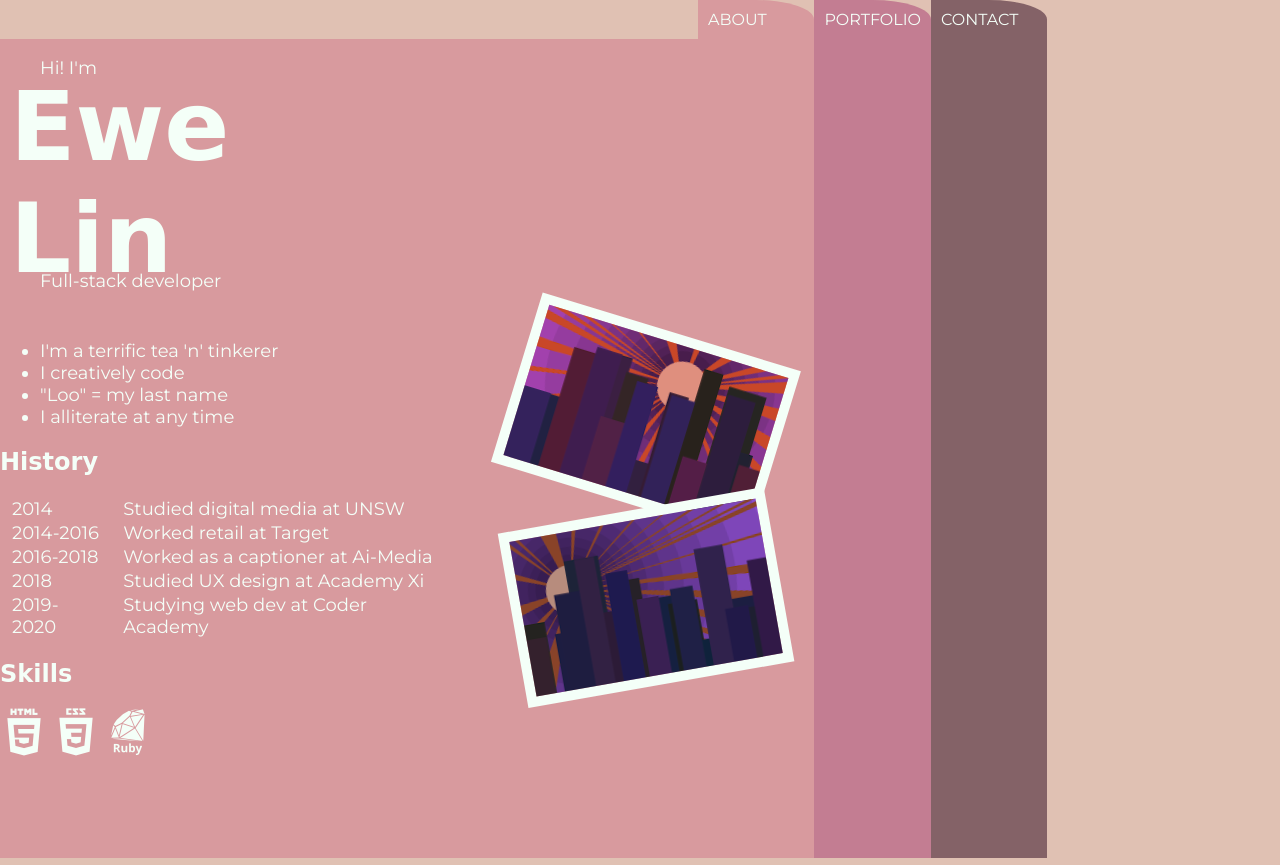
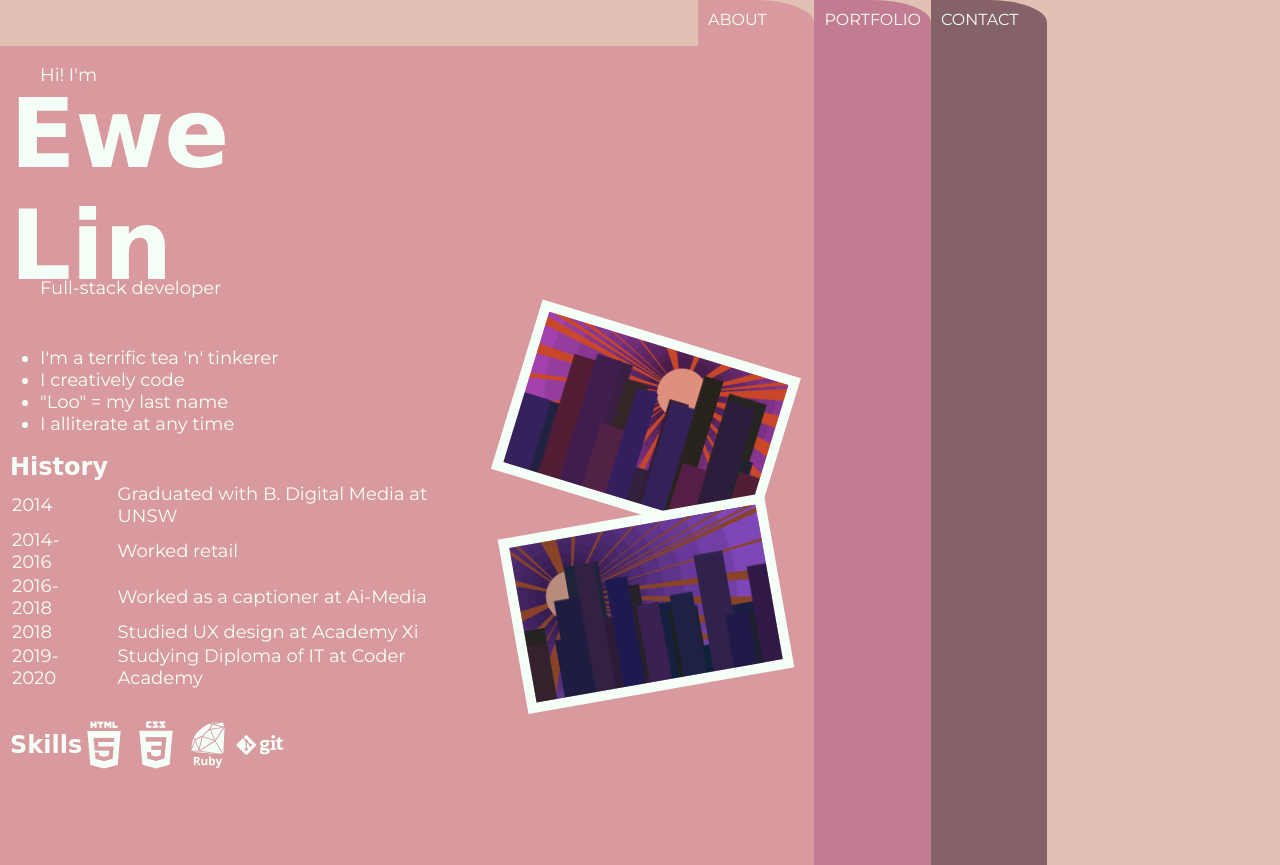
Before and after one commit to elloo/elloo.github.io, a plain HTML site: page index.html in a window 1280 px wide. Drawn offline with nearby package versions, Linux system fonts and the light colour scheme; a web font is replaced by a local one.

Commit message:
Minor edit to content

```diff
--- a/css/style.css
+++ b/css/style.css
@@ -17,8 +17,8 @@ h1 {
     margin: 0;
 }
 
-#about h1 {
-    margin-top: -10%;
+h2 {
+    margin: 10px;
 }
 
 p, table, figcaption, ul {
@@ -47,7 +47,7 @@ a:visited {
 #container {
     display: grid;
     grid-template-columns: 6fr repeat(3, 1fr) 2fr;
-    grid-template-rows:  0.25fr 9fr;
+    grid-template-rows:  0.5fr 9fr;
 }
 
 #about {
@@ -157,8 +157,17 @@ nav {
     border: 10px solid #F4FFF8;
 }
 
+#about h1 {
+    margin-top: -10%;
+}
+
+table {
+    margin: -10px 0 30px 0;
+}
+
 #skills-icons h2 {
     width: 60px;
+    float: left;
 }
 
 #skills-icons i {
@@ -244,6 +253,10 @@ td {
     margin: 0 20px;
     grid-row: 3 / 4;
     grid-column: 1 / 2;
+}
+
+#contact main i {
+    padding: 5px;
 }
 
 #contact aside {
@@ -353,4 +366,8 @@ td {
     #about * img {
         width: 90%;
     }
+
+    #contact main i {
+        font-size: 3.5em;
+    }
 }
--- a/index.html
+++ b/index.html
@@ -46,11 +46,11 @@
                 <table>
                     <tr>
                         <td>2014</td>
-                        <td>Studied digital media at UNSW</td>
+                        <td>Graduated with B. Digital Media at UNSW</td>
                     </tr>
                     <tr>
                         <td>2014-2016</td>
-                        <td>Worked retail at Target</td>
+                        <td>Worked retail</td>
                     </tr>
                     <tr>
                         <td>2016-2018</td>
@@ -62,7 +62,7 @@
                     </tr>
                     <tr>
                         <td>2019-2020</td>
-                        <td>Studying web dev at Coder Academy</td>
+                        <td>Studying Diploma of IT at Coder Academy</td>
                     </tr>
                 </table>
                 <div id="skills-icons">
@@ -70,6 +70,7 @@
                     <i class="devicon-html5-plain-wordmark"></i>
                     <i class="devicon-css3-plain-wordmark"></i>
                     <i class="devicon-ruby-plain-wordmark"></i>
+                    <i class="devicon-git-plain-wordmark"></i>
                 </div>
             </main>
         </section>
```
